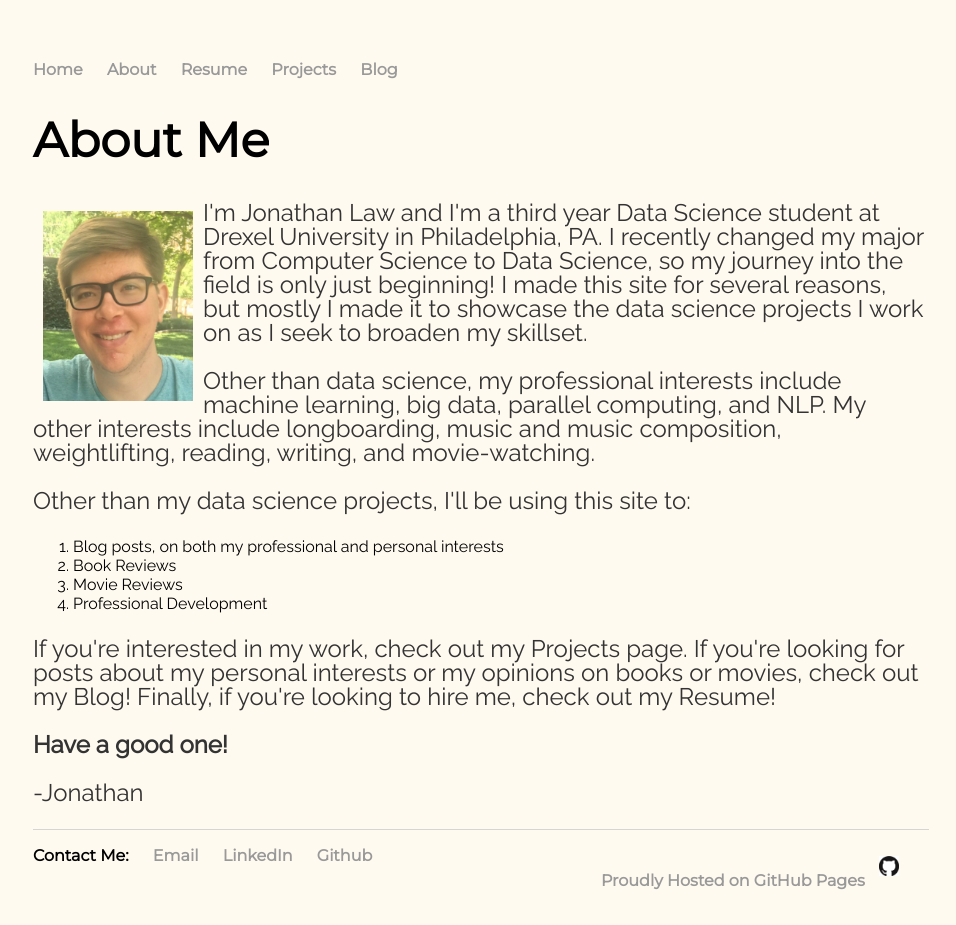
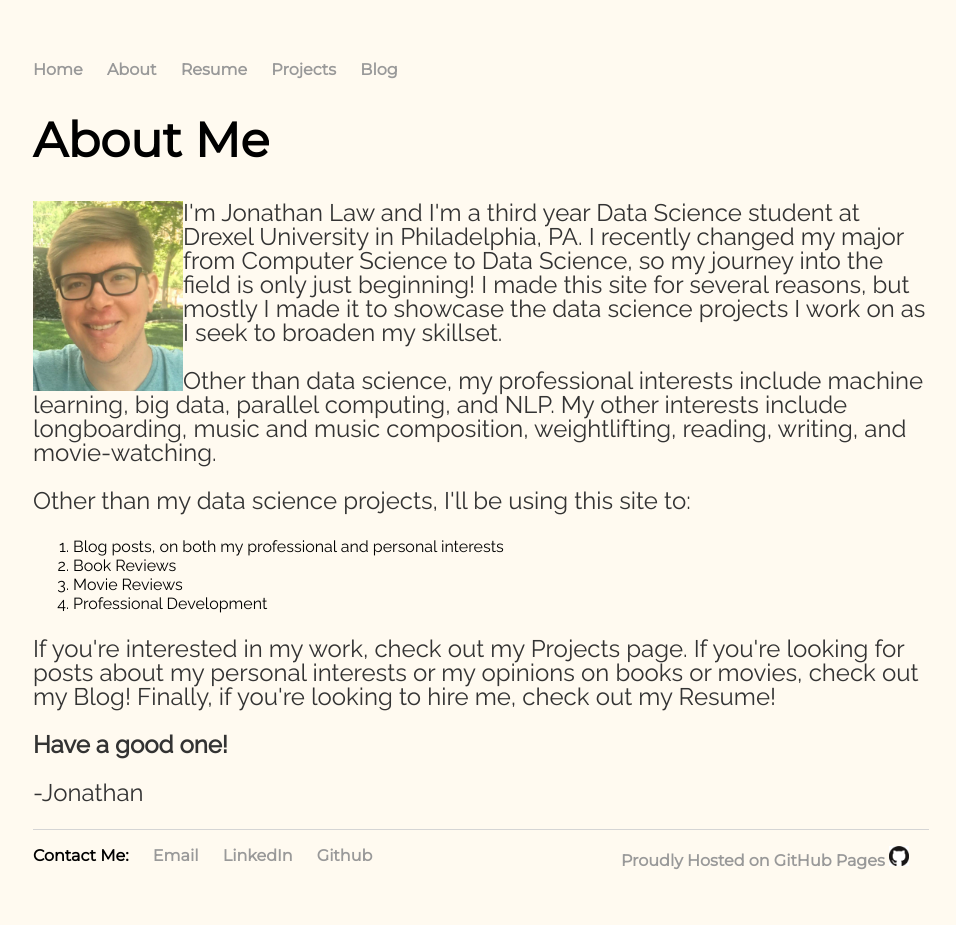
Before and after one commit to shindig7/my-site, a Jekyll site: the page built from about.html, in a window 1280 px wide. Shown: the whole page, without its empty margins (159-1115 px from the left). Built offline with Jekyll 4.4.1, drawn with Linux system fonts in a browser that asks for light colours.

Commit message:
removed img padding and applied directly to profile pic

```diff
--- a/about.html
+++ b/about.html
@@ -7,7 +7,7 @@
 <div class='blurb'>
   <h1>About Me</h1>
 </div><!-- /.blurb -->
-<img src='/files/ProfilePicture_edited.jpg' align='left' alt='Profile Picture' width="150" height="190"><p> I'm Jonathan Law and I'm a third year Data Science student at Drexel University in Philadelphia, PA. I recently changed my major from Computer Science to Data Science, so my journey into the field is only just beginning! I made this site for several reasons, but mostly I made it to showcase the data science projects I work on as I seek to broaden my skillset.</p>
+<img src='/files/ProfilePicture_edited.jpg' align='left' alt='Profile Picture' width="150" height="190" padding="10px"><p> I'm Jonathan Law and I'm a third year Data Science student at Drexel University in Philadelphia, PA. I recently changed my major from Computer Science to Data Science, so my journey into the field is only just beginning! I made this site for several reasons, but mostly I made it to showcase the data science projects I work on as I seek to broaden my skillset.</p>
 <p> Other than data science, my professional interests include machine learning, big data, parallel computing, and NLP. My other interests include longboarding, music and music composition, weightlifting, reading, writing, and movie-watching. <p>
 <p> Other than my data science projects, I'll be using this site to: </p>
 <ul>
--- a/css/index.css
+++ b/css/index.css
@@ -3,9 +3,6 @@
     margin: 60px auto;
     width: 70%;
     font-family: 'Raleway', 'Helvetica', 'Sans-Serif';
-}
-img {
-	padding: 10px;
 }
 nav ul, footer ul {
     font-family: 'Montserrat', 'Helvetica', 'Arial', 'Sans-Serif';
```
